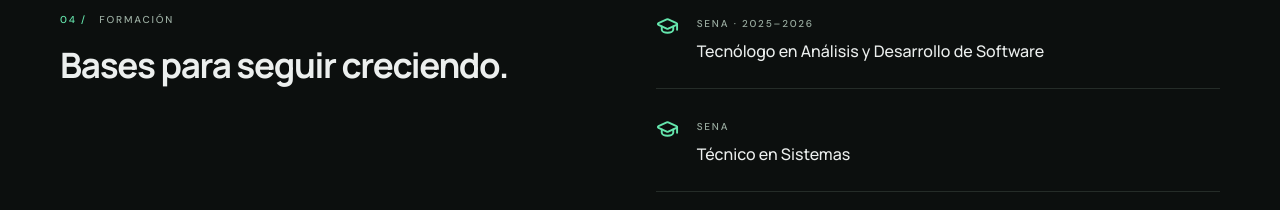
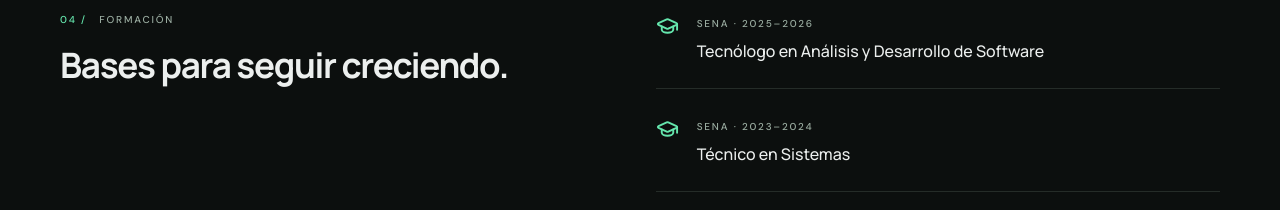
Before and after one commit to Andres-Algarin/Andres-Algarin.github.io, a React (Vite) app: page / in a window 1280 px wide. Shown: the part 2840-3050 px from the top of the page. Built offline with nearby package versions, Linux system fonts and the light colour scheme.

Commit message:
Correción de Fechas

```diff
--- a/src/App.tsx
+++ b/src/App.tsx
@@ -426,7 +426,7 @@ function App() {
             <article>
               <GraduationCap />
               <div>
-                <span className="eyebrow">SENA</span>
+                <span className="eyebrow">SENA · 2023–2024</span>
                 <h3>Técnico en Sistemas</h3>
               </div>
             </article>
```
